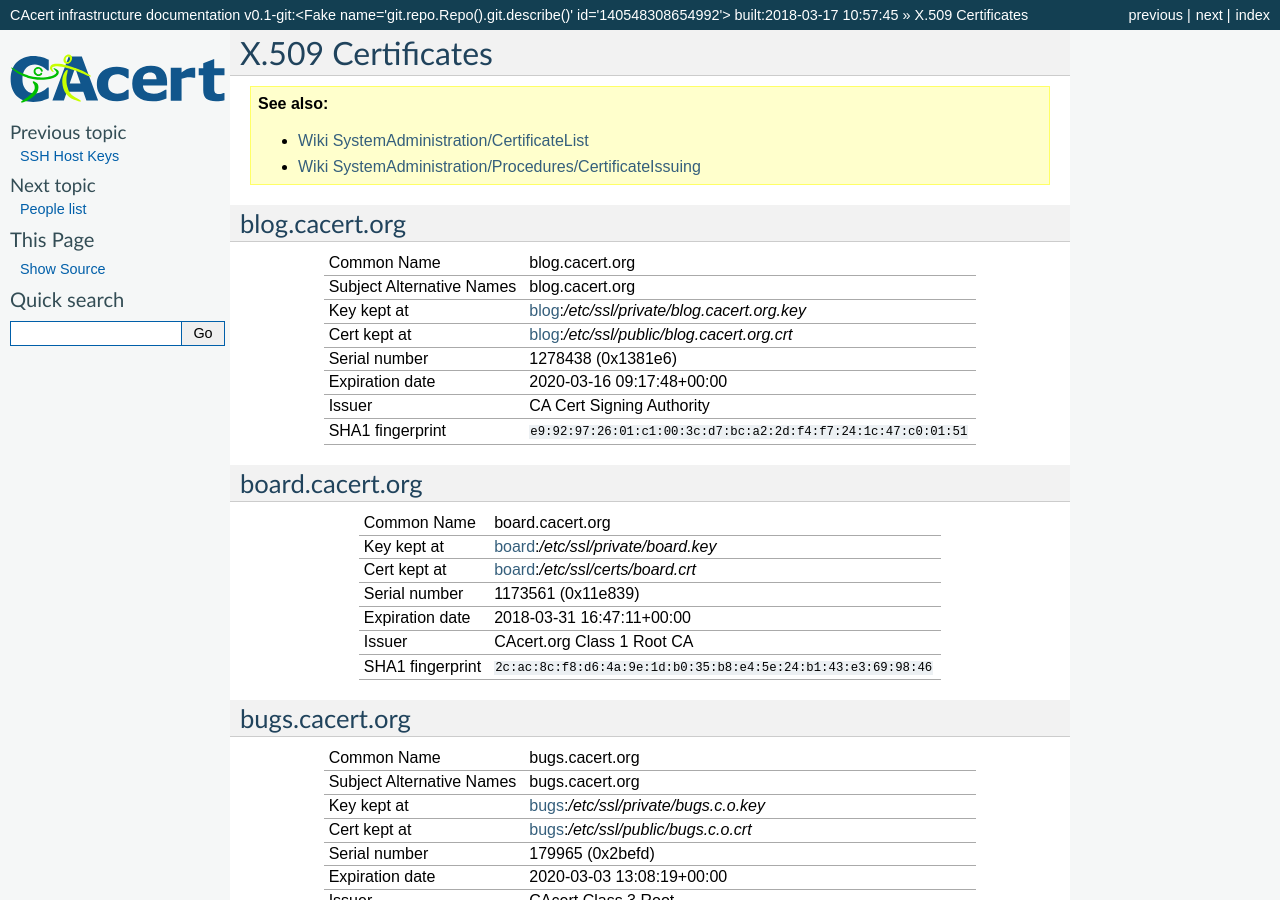
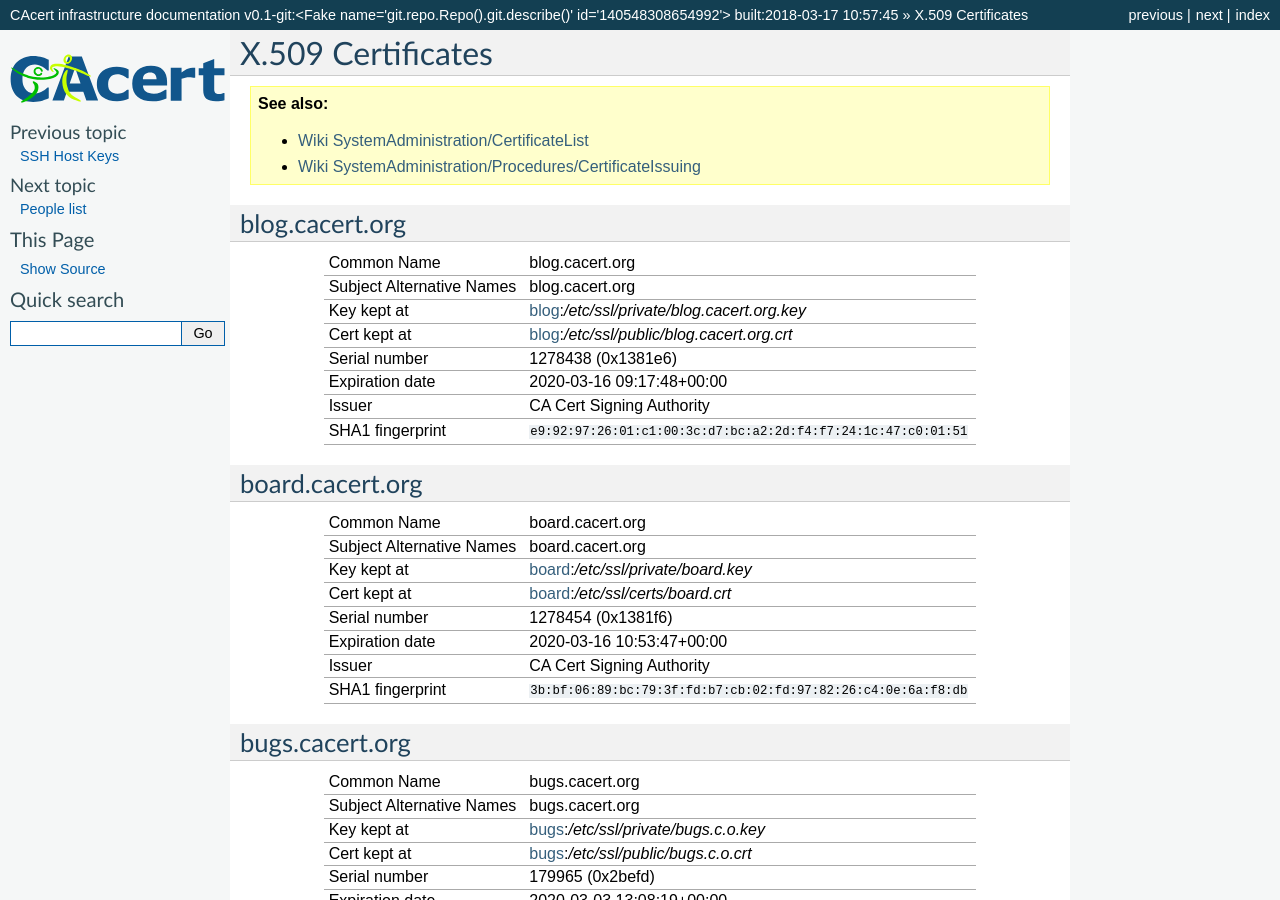
Before and after one commit to CAcertOrg/cacert-infradocs, a Sphinx documentation site: the page built from docs/certlist.rst, in a window 1280 px wide and 900 px high. Built offline with Sphinx 7.4.7, drawn with Linux system fonts in a browser that asks for light colours; pages that are not in the unit, such as notebooks, are missing from menus.

Commit message:
Renew certificate for board

```diff
--- a/docs/systems/board.rst
+++ b/docs/systems/board.rst
@@ -281,12 +281,13 @@
 ---------------------------
 
 .. sslcert:: board.cacert.org
+   :altnames:   DNS:board.cacert.org
    :certfile:   /etc/ssl/certs/board.crt
    :keyfile:    /etc/ssl/private/board.key
-   :serial:     11e839
-   :expiration: Mar 31 16:47:11 2018 GMT
-   :sha1fp:     2C:AC:8C:F8:D6:4A:9E:1D:B0:35:B8:E4:5E:24:B1:43:E3:69:98:46
-   :issuer:     CAcert.org Class 1 Root CA
+   :serial:     1381F6
+   :expiration: Mar 16 10:53:47 2020 GMT
+   :sha1fp:     3B:BF:06:89:BC:79:3F:FD:B7:CB:02:FD:97:82:26:C4:0E:6A:F8:DB
+   :issuer:     CA Cert Signing Authority
 
 * :file:`/etc/ssl/certs/cacert.org.pem` CAcert.org Class 1 and Class 3 CA
   certificates (allowed CA certificates for client certificates)
```
